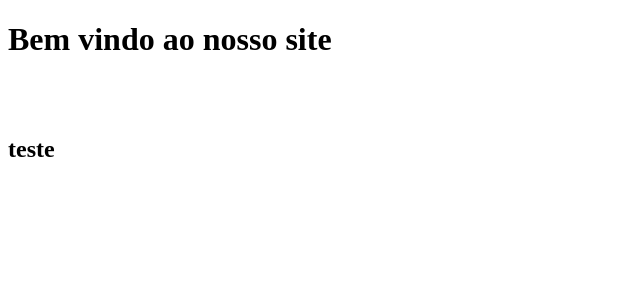
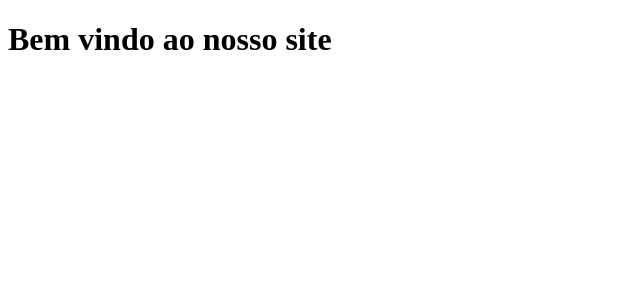
Before and after one commit to RafaelFurtadoMartins/login, an Angular app: page /home-page in a window 1280 px wide. Shown: the top 300 px of the page, without its empty margins (0-640 px from the left). Built offline with nearby package versions, Linux system fonts and the light colour scheme.

Commit message:
Update home-page.component.html

```diff
--- a/src/app/home-page/home-page.component.html
+++ b/src/app/home-page/home-page.component.html
@@ -3,16 +3,5 @@
     <div id="login">
         <form method="post" action="">
             <h1>Bem vindo ao nosso site</h1>
-
-            <br>
-            <br>
-            <h2>
-                teste
-            </h2>
-
-
-
         </form>
     </div>
-
-    <!-- (click)="login"() -->
```
